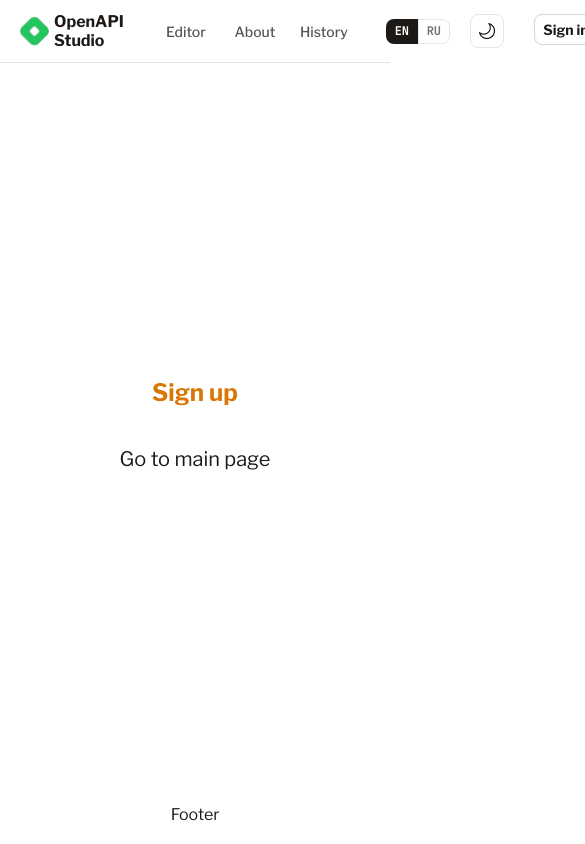
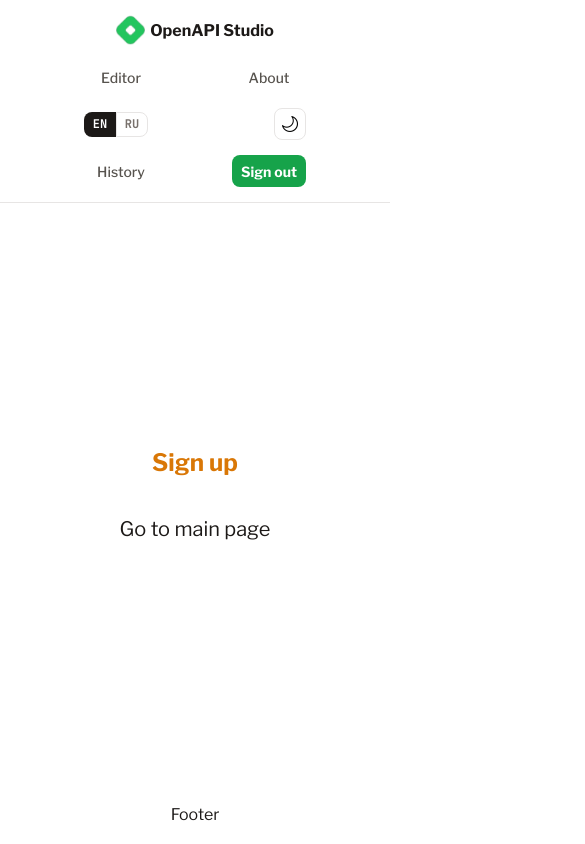
Before and after one commit to Walle908/swagger-editor-app, a Next.js app: page /signup in a window 390 px wide. Shown: the top 844 px of the page, 585 px wide, since content can reach past the window. Built offline with nearby package versions, Linux system fonts and the light colour scheme.

Commit message:
fix: fix Header and it's components styles

```diff
--- a/src/components/layout/header/Header.module.scss
+++ b/src/components/layout/header/Header.module.scss
@@ -1,28 +1,86 @@
 .header {
+  position: sticky;
+  top: 0;
+  z-index: 100;
   display: flex;
-  gap: 3rem;
   justify-content: space-between;
   align-items: center;
-  padding: 1.2rem 2rem;
+  gap: 3rem;
+  padding: 2rem;
+  background-color: $color-bg-main;
   border-bottom: 1px solid $color-border;
+  transition:
+    background-color 0.5s cubic-bezier(0.25, 1, 0.5, 1),
+    box-shadow 0.5s cubic-bezier(0.25, 1, 0.5, 1),
+    border-color 0.5s cubic-bezier(0.25, 1, 0.5, 1);
+}
+
+.header.scrolled {
+  background-color: color-mix(in srgb, $color-primary, #fff 75%);
+  border-color: transparent;
+  box-shadow: 0 10px 30px rgba(0, 0, 0, 0.08);
 }
 
 .left,
 .right {
   display: flex;
+  justify-content: space-between;
+  align-items: center;
   gap: 3rem;
 }
 
 .switchers,
-.authButtons {
+.buttons {
   display: flex;
+  justify-content: space-between;
+  align-items: center;
   gap: 2rem;
 }
 
 .pageLinks {
   display: flex;
-  flex-direction: row;
-  flex-wrap: nowrap;
+  justify-content: space-between;
   align-items: center;
   gap: 0.5rem;
 }
+
+@media (max-width: $breakpoint-tablet) {
+  .header {
+    flex-direction: column;
+    gap: 1.5rem;
+    padding: 1.5rem 1rem;
+  }
+
+  .header.scrolled {
+    padding: 1rem 1rem;
+  }
+
+  .left,
+  .right {
+    width: 63%;
+  }
+}
+
+@media (max-width: $breakpoint-mobile) {
+  .left,
+  .right {
+    width: 100%;
+    flex-direction: column;
+    gap: 1.5rem;
+  }
+
+  .pageLinks,
+  .switchers,
+  .buttons {
+    width: 50%;
+    justify-content: space-between;
+  }
+}
+
+@media (max-width: 480px) {
+  .pageLinks,
+  .switchers,
+  .buttons {
+    width: 60%;
+  }
+}
--- a/src/components/layout/header/Header.tsx
+++ b/src/components/layout/header/Header.tsx
@@ -1,6 +1,6 @@
 'use client';
 
-import { type ReactNode } from 'react';
+import { type ReactNode, useState, useEffect } from 'react';
 import { usePathname } from 'next/navigation';
 import LinkComponent from '@/components/ui/linkComponent/LinkComponent';
 import Logo from '@/components/logo/Logo';
@@ -10,9 +10,26 @@ import styles from './Header.module.scss';
 
 export function Header(): ReactNode {
   const pathname = usePathname();
+  const isAuth = true;
+
+  const [isScrolled, setIsScrolled] = useState(false);
+  useEffect(() => {
+    const handleScroll = () => {
+      if (window.scrollY > 10) {
+        setIsScrolled(true);
+      } else {
+        setIsScrolled(false);
+      }
+    };
+
+    window.addEventListener('scroll', handleScroll);
+    return () => window.removeEventListener('scroll', handleScroll);
+  }, []);
+
+  const headerClassName = `${styles.header} ${isScrolled ? styles.scrolled : ''}`.trim();
 
   return (
-    <header className={styles.header}>
+    <header className={headerClassName}>
       <div className={styles.left}>
         <Logo />
         <div className={styles.pageLinks}>
@@ -25,12 +42,6 @@ export function Header(): ReactNode {
             className={pathname === '/about' ? 'active' : ''}>
             About
           </LinkComponent>
-          <LinkComponent
-            href="/history"
-            variant="pageLink"
-            className={pathname === '/history' ? 'active' : ''}>
-            History
-          </LinkComponent>
         </div>
       </div>
 
@@ -40,13 +51,30 @@ export function Header(): ReactNode {
           <ThemeSwitcher />
         </div>
 
-        <div className={styles.authButtons}>
+        <div className={styles.buttons}>
+          {isAuth ? (
+            <>
+              <LinkComponent
+                href="/history"
+                variant="pageLink"
+                className={pathname === '/history' ? 'active' : ''}>
+                History
+              </LinkComponent>
+
+              <LinkComponent className="colorfull" href="/" variant="buttonLink">
+                Sign out
+              </LinkComponent>
+            </>
+          ) : (
+            <>
               <LinkComponent href="/signin" variant="buttonLink">
                 Sign in
               </LinkComponent>
               <LinkComponent className="colorfull" href="/signup" variant="buttonLink">
                 Sign up
               </LinkComponent>
+            </>
+          )}
         </div>
       </div>
     </header>
--- a/src/components/themeSwitcher/ThemeSwitcher.module.scss
+++ b/src/components/themeSwitcher/ThemeSwitcher.module.scss
@@ -2,8 +2,8 @@
   display: inline-flex;
   align-items: center;
   justify-content: center;
-  width: 3.4rem;
-  height: 3.4rem;
+  width: 3.2rem;
+  height: 3.2rem;
   background-color: transparent;
   border: 1px solid $color-border;
   border-radius: 0.8rem;
--- a/src/components/ui/button/Button.module.scss
+++ b/src/components/ui/button/Button.module.scss
@@ -3,6 +3,7 @@
   align-items: center;
   justify-content: center;
   min-width: 3.2rem;
+  padding: $space-xxs $space-xl;
   white-space: nowrap;
   border-radius: 0.8rem;
   border: none;
--- a/src/components/ui/linkComponent/LinkComponent.module.scss
+++ b/src/components/ui/linkComponent/LinkComponent.module.scss
@@ -18,8 +18,8 @@
   align-items: center;
   justify-content: center;
   min-width: max-content;
-  width: 6.4rem;
-  height: 3.1rem;
+  width: 7.4rem;
+  height: 3.2rem;
   background-color: transparent;
   color: $color-text-secondary;
   font-size: $space-xs;
@@ -44,8 +44,8 @@
   align-items: center;
   justify-content: center;
   min-width: max-content;
-  width: 6.4rem;
-  height: 3.1rem;
+  width: 7.4rem;
+  height: 3.2rem;
   white-space: nowrap;
   border-radius: 0.8rem;
   border: none;
```
Lines whose indentation alone changed are shown as unchanged.
